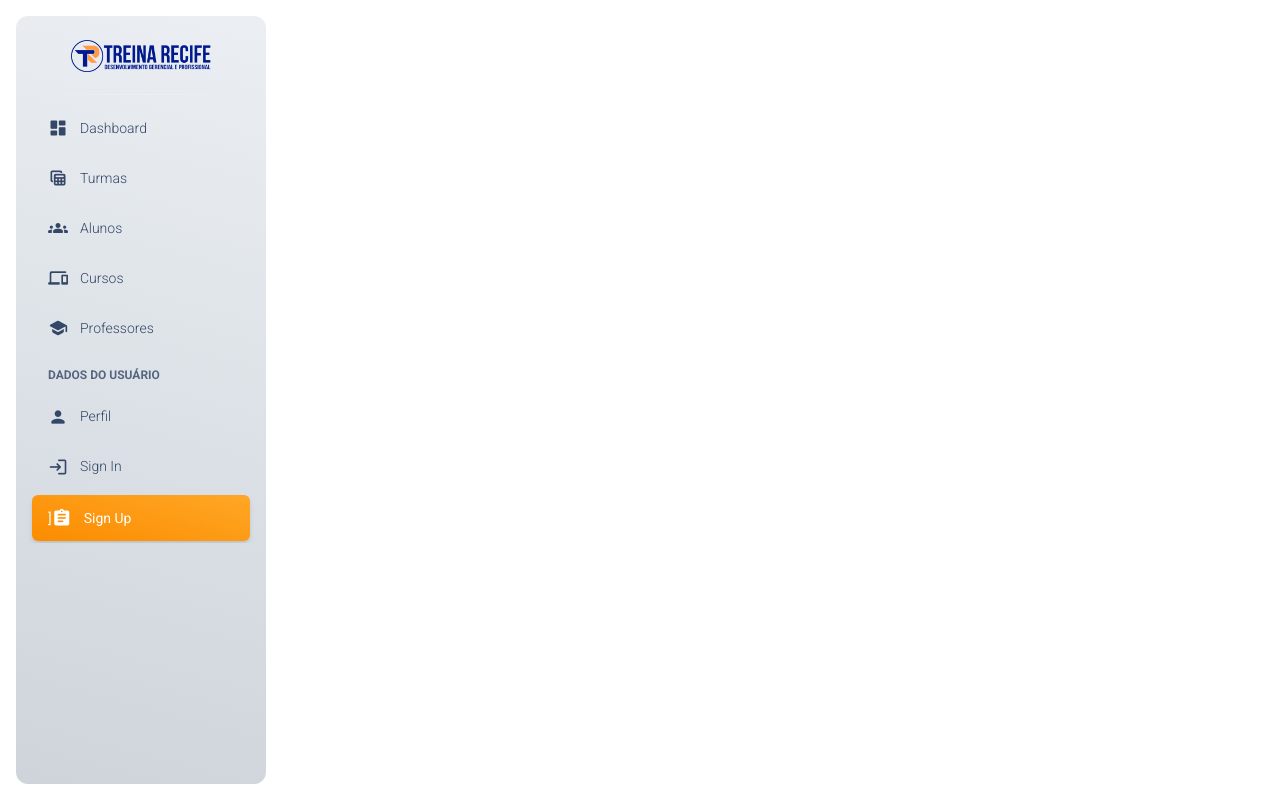
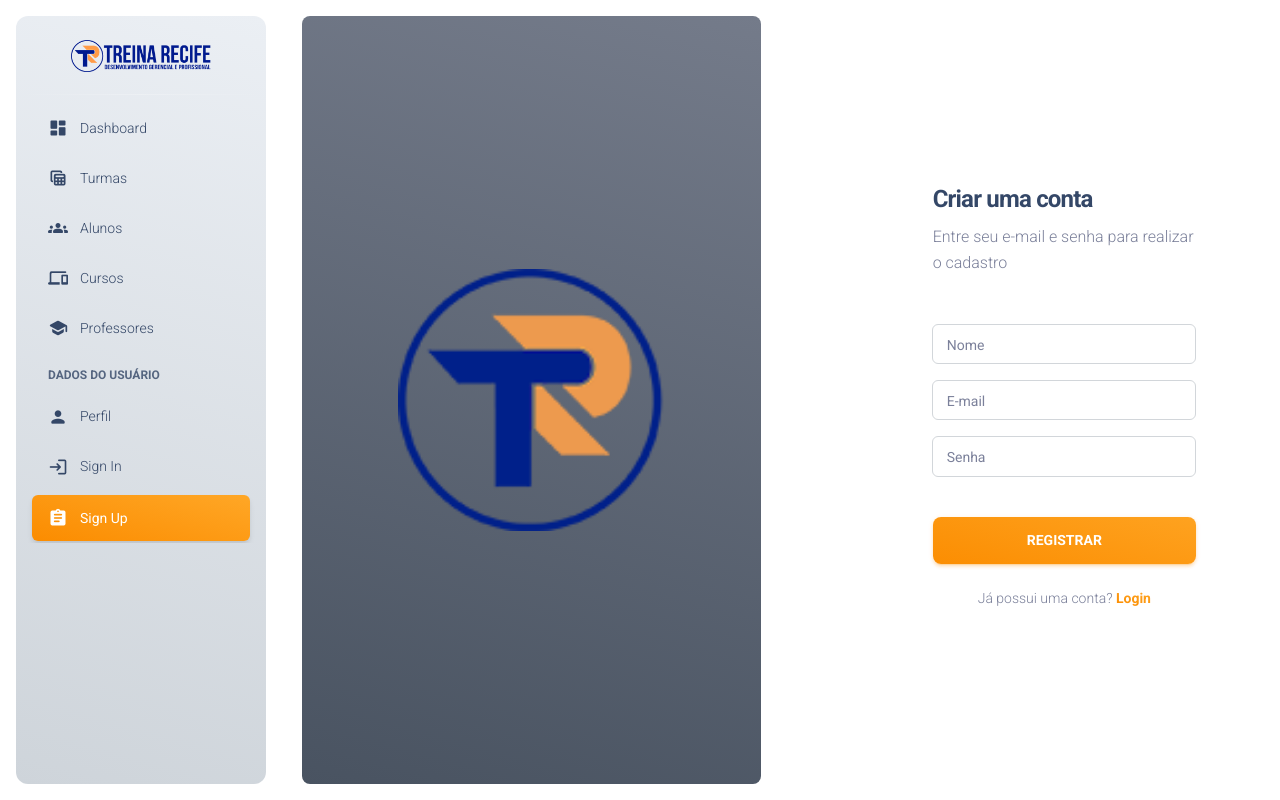
Before and after one commit to alexandresjunior/java-experience-treina-recife, a React (Create React App) app in the folder treina-recife-js/: page /sign-up in a window 1280 px wide. Built offline with nearby package versions, Linux system fonts and the light colour scheme.

Commit message:
Criação da página de cadastro

```diff
--- a/treina-recife-js/src/components/NavBar.js
+++ b/treina-recife-js/src/components/NavBar.js
@@ -86,7 +86,7 @@ const NavBar = () => {
                     </li>
                     <li className="nav-item">
                         <Link className={`nav-link ${handleActiveNavLink("/sign-up")}`} to={`/sign-up`}>
-                            <div className="text-center me-2 d-flex align-items-center justify-content-center">]
+                            <div className="text-center me-2 d-flex align-items-center justify-content-center">
                                 <i className="material-icons opacity-10">assignment</i>
                             </div>
                             <span className="nav-link-text ms-1">Sign Up</span>
--- a/treina-recife-js/src/pages/usuario/SignUp.js
+++ b/treina-recife-js/src/pages/usuario/SignUp.js
@@ -1,7 +1,55 @@
+import { Link } from "react-router-dom";
+
 const SignUp = () => {
     return (
-        <>
-        </>
+        <main className="main-content  mt-0">
+            <section>
+                <div className="page-header min-vh-100">
+                    <div className="container">
+                        <div className="row">
+                            <div className="col-6 d-lg-flex d-none h-100 my-auto pe-0 position-absolute top-0 start-0 text-center justify-content-center flex-column">
+                                <div className="position-relative bg-gradient-secondary h-100 m-3 px-7 border-radius-lg d-flex flex-column justify-content-center">
+                                    <img src={require("../../assets/img/treina_recife_logo_miniatura.png")} alt="Treina Recife Logo"/>
+                                </div>
+                            </div>
+                            <div className="col-xl-4 col-lg-5 col-md-7 d-flex flex-column ms-auto me-auto ms-lg-auto me-lg-5">
+                                <div className="card card-plain">
+                                    <div className="card-header">
+                                        <h4 className="font-weight-bolder">Criar uma conta</h4>
+                                        <p className="mb-0">Entre seu e-mail e senha para realizar o cadastro</p>
+                                    </div>
+                                    <div className="card-body">
+                                        <form>
+                                            <div className="input-group input-group-outline mb-3">
+                                                <label className="form-label">Nome</label>
+                                                <input type="text" className="form-control" />
+                                            </div>
+                                            <div className="input-group input-group-outline mb-3">
+                                                <label className="form-label">E-mail</label>
+                                                <input type="email" className="form-control" />
+                                            </div>
+                                            <div className="input-group input-group-outline mb-3">
+                                                <label className="form-label">Senha</label>
+                                                <input type="password" className="form-control" />
+                                            </div>
+                                            <div className="text-center">
+                                                <button type="button" className="btn btn-lg bg-gradient-warning btn-lg w-100 mt-4 mb-0">Registrar</button>
+                                            </div>
+                                        </form>
+                                    </div>
+                                    <div className="card-footer text-center pt-0 px-lg-2 px-1">
+                                        <p className="mb-2 text-sm mx-auto">
+                                            Já possui uma conta?&nbsp;
+                                            <Link to={`/sign-in`} className="text-warning text-gradient font-weight-bold">Login</Link>
+                                        </p>
+                                    </div>
+                                </div>
+                            </div>
+                        </div>
+                    </div>
+                </div>
+            </section>
+        </main>
     )
 }
 
```
Also changed, not shown: treina-recife-js/src/assets/img/treina_recife_logo_miniatura.png (added).
